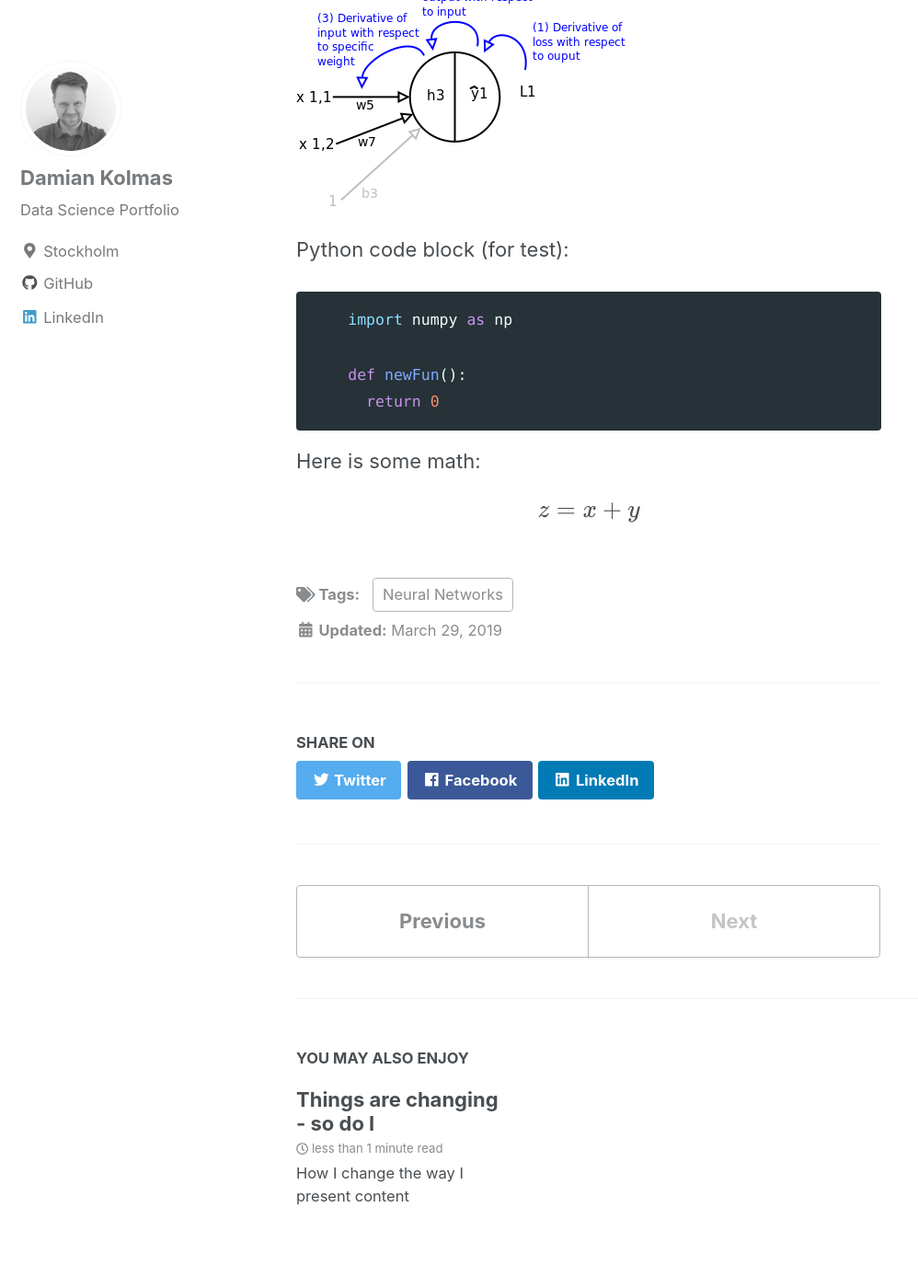
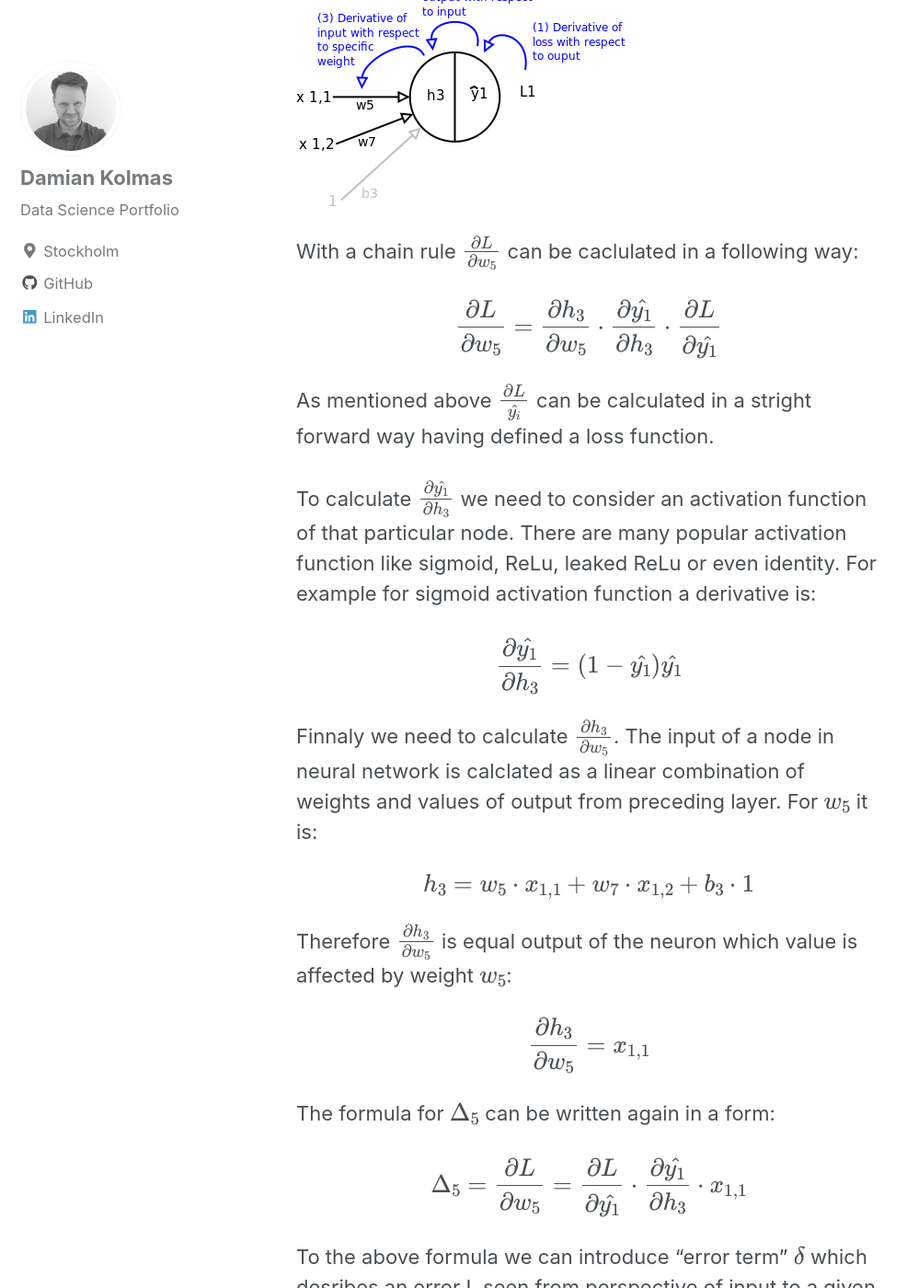
Before and after one commit to DKolmas/DKolmas.github.io, a Jekyll site: the page built from _posts/2019-03-29-Backpropagation-Algorithm-Explained.md, in a window 1280 px wide and 1400 px high, scrolled down 4162 px. Shown: the whole window at 92% size, without its empty margins (0-998 px from the left). Built offline with Jekyll 4.4.1, drawn with Linux system fonts in a browser that asks for light colours; cached includes are drawn as plain includes; formulas are drawn with MathJax 3; some of the changed text lies outside the part shown.

Commit message:
another update

````diff
--- a/_posts/2019-03-29-Backpropagation-Algorithm-Explained.md
+++ b/_posts/2019-03-29-Backpropagation-Algorithm-Explained.md
@@ -71,7 +71,9 @@ $$w_i = w_i - \Delta_i$$
 
 Assuming we have only one training data point the loss function can be calculated as following using an example of loss function a squared sum of difference between desired value of output ($$y_1, y_2$$) (called labels or targets) and the one which is calculated by neural network at the ouput ($$\hat{y_1}, \hat{y_2}$$):
 
-$$L = \frac{1}{2}\cdot\sum{(y_i - \hat{y_i})^2} =\frac{1}{2}\cdot[(y_1 - \hat{y_1})^2 + (y_2 - \hat{y_2})^2] = \frac{1}{2}\cdot L1 + \frac{1}{2}\cdot L2$$
+$$L = \frac{1}{2}\cdot\sum{(y_i - \hat{y_i})^2} =\\
+=\frac{1}{2}\cdot[(y_1 - \hat{y_1})^2 + (y_2 - \hat{y_2})^2] =\\
+=\frac{1}{2}\cdot L1 + \frac{1}{2}\cdot L2$$
 
 Lets consider the first step which is $$\Delta_5$$. Actually it could be any $$\Delta$$ of weights $$w_5$$, $$w_6$$, $$w_7$$ or $$w_8$$
 
@@ -83,6 +85,63 @@ The loss function is expressed as a function of calculated ouputs $$\hat{y_1}$$
 
 ![image](/images/delta_w_calculation_chain_rule_01.png)
 
+With a chain rule $$\frac{\partial L}{\partial w_5}$$ can be caclulated in a following way:
+
+$$\frac{\partial L}{\partial w_5} = \frac{\partial h_3}{\partial w_5} \cdot \frac{\partial \hat{y_1}}{\partial h_3} \cdot \frac{\partial L}{\partial \hat{y_1}}$$
+
+As mentioned above $$\frac{\partial L}{\hat{y_i}}$$ can be calculated in a stright forward way having defined a loss function.
+
+To calculate $$\frac{\partial \hat{y_1}}{\partial h_3}$$ we need to consider an activation function of that particular node. There are many popular activation function like sigmoid, ReLu, leaked ReLu or even identity. For example for sigmoid activation function a derivative is:
+
+$$\frac{\partial \hat{y_1}}{\partial h_3} = (1-\hat{y_1})\hat{y_1}$$
+
+Finnaly we need to calculate $$\frac{\partial h_3}{\partial w_5}$$. The input of a node in neural network is calclated as a linear combination of weights and values of output from preceding layer. For $$w_5$$ it is:
+
+$$h_3 = w_5 \cdot x_{1,1} + w_7 \cdot x_{1,2} + b_3 \cdot 1 $$
+
+Therefore $$\frac{\partial h_3}{\partial w_5}$$ is equal output of the neuron which value is affected by weight $$w_5$$:
+
+$$\frac{\partial h_3}{\partial w_5} = x_{1,1}$$
+
+The formula for $$\Delta_5$$ can be written again in a form:
+
+$$\Delta_5 = \frac{\partial L}{\partial w_5} = \frac{\partial L}{\partial \hat{y_1}}\cdot\frac{\partial \hat{y_1}}{\partial h_3} \cdot x_{1,1}  $$
+
+To the above formula we can introduce "error term" $$\delta$$ which desribes an error L seen from perspective of input to a given node.
+
+For the output node (calculating $$\hat{y_1}$$) only L1 part of L error is visible. Error term for node calulcating $$\hat{y_1}$$:
+
+$$\delta_\hat{y_1} = \frac{\partial L}{\partial \hat{y_1}}\cdot\frac{\partial \hat{y_1}}{\partial h_3}$$
+
+Formula for $$\Delta_5$$ now can be written as follows:
+
+$$\Delta_5 = \delta_\hat{y_1} \cdot x_{1,1}$$
+
+Note that using error term $$\delta$$ we can observe a simple pattern in calculation of $$\Delta$$ value. For calculation of a given $$\Delta$$ we need to calclate delta error and multiply it by the outcome of the node that the weight refers to.
+
+$$\Delta = \delta \cdot x$$
+
+In general for the weights used in output layer $$\delta$$ depends on definition of Loss function and a type of activation function used of output node:
+
+$$\delta = \frac{\partial L}{\partial \hat{y}} \cdot \frac{\partial \hat{y}}{\partial h}$$
+
+Finnaly a summary of weights update $$\Delta$$ values for $$w_5$$, $$w_7$$, $$w_6$$, $$w_8$$:
+
+$$\Delta_5 = \delta_\hat{y_1} \cdot w_5 = \frac{\partial L}{\partial \hat{y_1}}\cdot\frac{\partial \hat{y_1}}{\partial h_3} \cdot x_{1,1}\\
+
+\Delta_7 = \delta_\hat{y_1} \cdot w_7 = \frac{\partial L}{\partial \hat{y_1}}\cdot\frac{\partial \hat{y_1}}{\partial h_3} \cdot x_{1,2}\\
+
+\Delta_6 = \delta_\hat{y_2} \cdot w_6 = \frac{\partial L}{\partial \hat{y_2}}\cdot\frac{\partial \hat{y_2}}{\partial h_4} \cdot x_{1,1}\\
+
+\Delta_8 = \delta_\hat{y_2} \cdot w_8 = \frac{\partial L}{\partial \hat{y_2}}\cdot\frac{\partial \hat{y_2}}{\partial h_4} \cdot x_{1,2}&&
+
+And a summary of bias update for $$b_3$$ and $$b_4$$:
+
+$$ \Delta_{b_3} = \delta_\hat{y_1} = \frac{\partial L}{\partial \hat{y_1}}\cdot\frac{\partial \hat{y_1}}{\partial h_3}\\
+
+\Delta_{b_4} = \delta_\hat{y_2} = \frac{\partial L}{\partial \hat{y_2}}\cdot\frac{\partial \hat{y_2}}{\partial h_4}$$
+
+
 Python code block (for test):
 ```python
     import numpy as np
````
